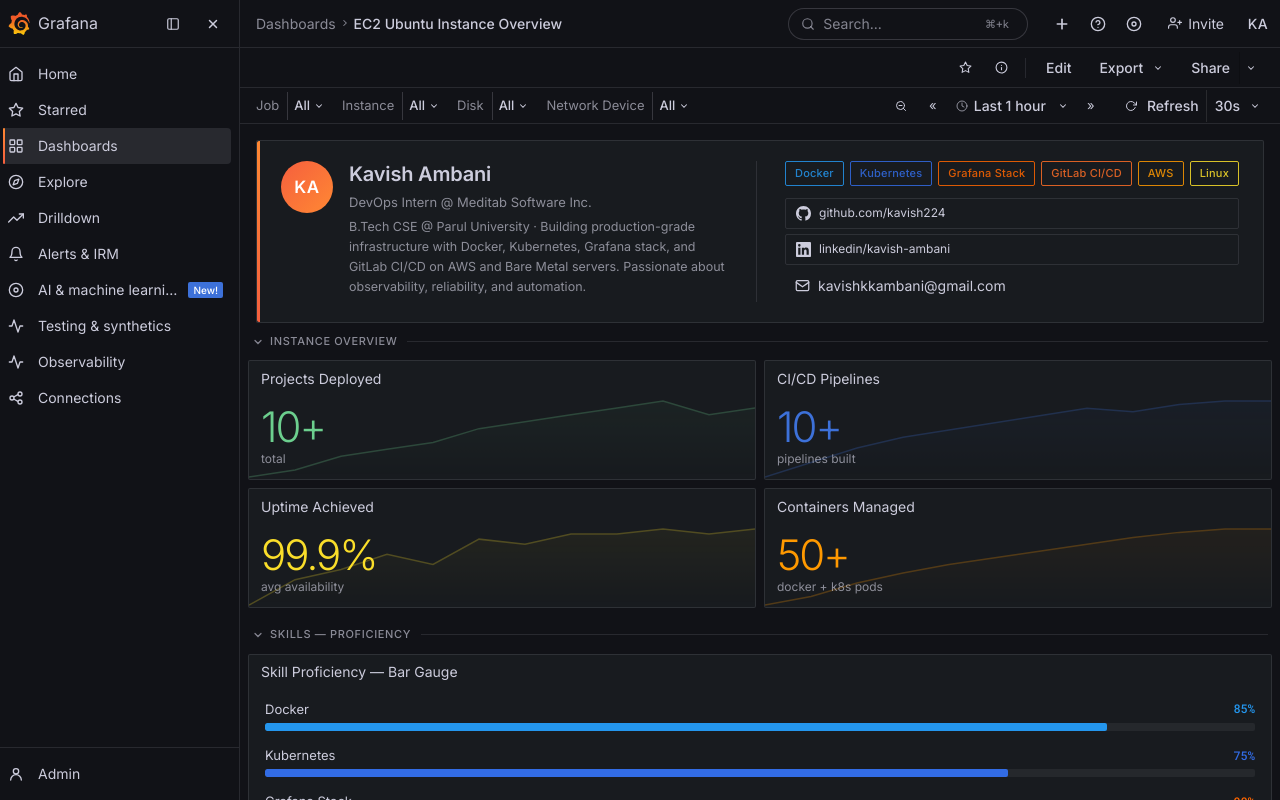
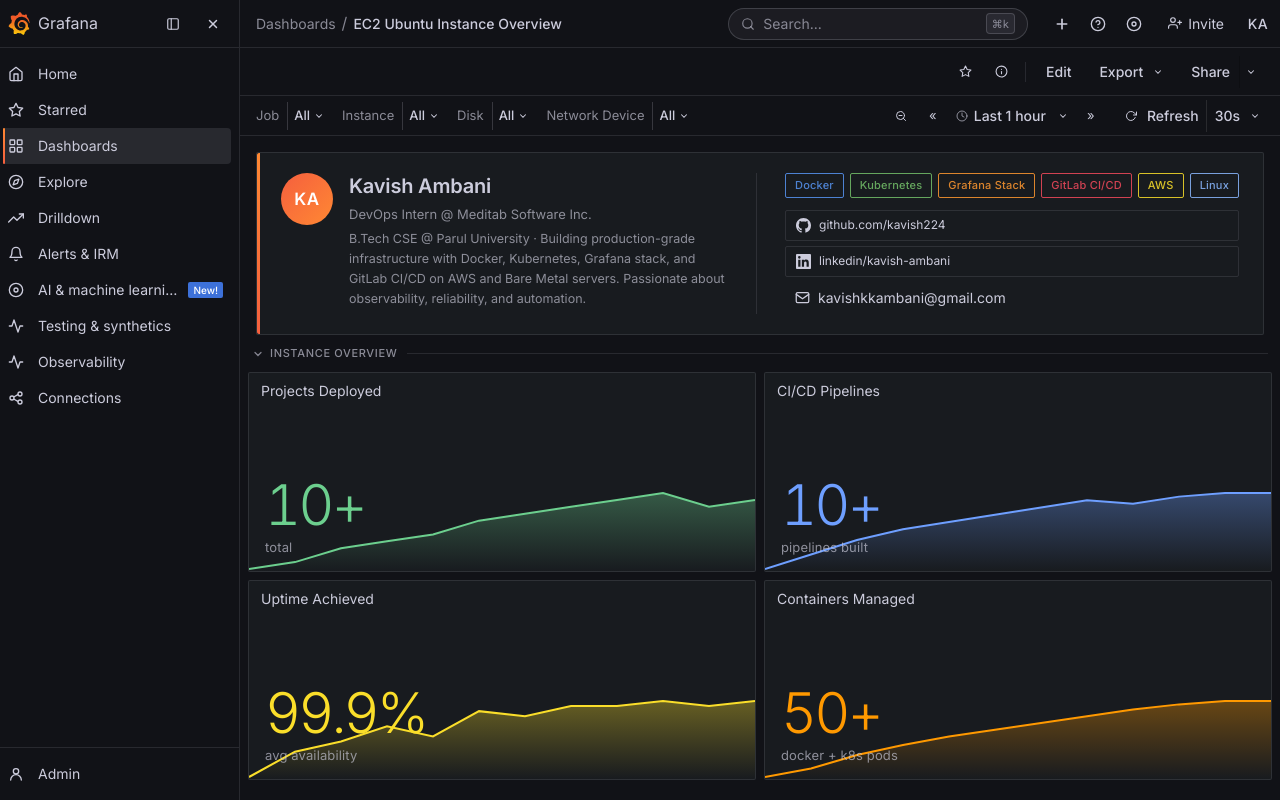
Before and after one commit to kavish224/kavishambani.in, a Next.js app: page / in a window 1280 px wide. Built offline with nearby package versions, Linux system fonts and the light colour scheme.

Commit message:
feat: Refine Grafana dashboard UI by adjusting sparkline and gauge styles, removing stat counter animation, updating topbar elements, and aligning data colors with Grafana palettes.

```diff
--- a/src/components/grafana/GrafanaDashboard.tsx
+++ b/src/components/grafana/GrafanaDashboard.tsx
@@ -92,36 +92,26 @@
     <svg ref={svgRef} width="100%" height={h} viewBox={`0 0 ${w} ${h}`} preserveAspectRatio="none">
       <defs>
         <linearGradient id={gid} x1="0" y1="0" x2="0" y2="1">
-          <stop offset="0%" stopColor={color} stopOpacity={areaMode ? 0.2 : 0.12} />
+          {/* Real Grafana stat sparkline: area fill ~0.35 at top, 0 at bottom */}
+          <stop offset="0%" stopColor={color} stopOpacity={areaMode ? 0.35 : 0.15} />
           <stop offset="100%" stopColor={color} stopOpacity={0} />
         </linearGradient>
       </defs>
       <polygon points={area} fill={`url(#${gid})`} />
-      <polyline points={line} fill="none" stroke={color} strokeWidth="1.5" />
+      {/* Line at full opacity — container no longer dims it */}
+      <polyline points={line} fill="none" stroke={color} strokeWidth={areaMode ? 2 : 1.5} />
     </svg>
   );
 }
 
 // ══════════════════════════════════════════════════════════════
-// COUNT-UP
+// STAT VALUE — real Grafana shows values instantly, no animation
 // ══════════════════════════════════════════════════════════════
 function Counter({ to, suffix = "", color }: { to: number; suffix?: string; color: string }) {
-  const [v, setV] = useState(0);
   const isFloat = String(to).includes(".");
-  useEffect(() => {
-    const dur = 1200, start = performance.now();
-    let raf: number;
-    const tick = (now: number) => {
-      const p = Math.min((now - start) / dur, 1);
-      setV((1 - Math.pow(1 - p, 3)) * to);
-      if (p < 1) raf = requestAnimationFrame(tick);
-    };
-    raf = requestAnimationFrame(tick);
-    return () => cancelAnimationFrame(raf);
-  }, [to]);
   return (
     <span className="gf-stat__val" style={{ color }}>
-      {isFloat ? v.toFixed(1) : Math.round(v)}{suffix}
+      {isFloat ? to.toFixed(1) : to}{suffix}
     </span>
   );
 }
@@ -300,7 +290,7 @@
             {/* Breadcrumb */}
             <nav className="gf-topbar__breadcrumb" aria-label="Breadcrumb">
               <span className="gf-topbar__crumb">Dashboards</span>
-              <span className="gf-topbar__sep">{ic.chevR}</span>
+              <span className="gf-topbar__sep">/</span>
               <span className="gf-topbar__current">EC2 Ubuntu Instance Overview</span>
             </nav>
 
@@ -308,7 +298,7 @@
             <div className="gf-topbar__search" role="search" aria-label="Search Grafana">
               <span className="gf-topbar__search-icon">{ic.search}</span>
               <span className="gf-topbar__search-txt">Search...</span>
-              <span className="gf-topbar__search-kbd">⌘+k</span>
+              <span className="gf-topbar__search-kbd">⌘k</span>
             </div>
 
             {/* Right icons */}
@@ -518,7 +508,7 @@
                           <span className="gf-gauge-row__pct" style={{ color: s.color }}>{s.pct}%</span>
                         </div>
                         <div className="gf-gauge-row__track">
-                          <div className="gf-gauge-row__fill" style={{ width: `${s.pct}%`, background: s.color }} />
+                          <div className="gf-gauge-row__fill" style={{ ['--bar-w' as string]: `${s.pct}%`, background: s.color } as React.CSSProperties} />
                         </div>
                       </div>
                     ))}
--- a/src/components/grafana/data.ts
+++ b/src/components/grafana/data.ts
@@ -13,21 +13,23 @@
 };
 
 export const STATS = [
-  { label: "Projects Deployed", sublabel: "total", value: 10, color: "var(--gf-green)", suffix: "+" },
-  { label: "CI/CD Pipelines", sublabel: "pipelines built", value: 10, color: "var(--gf-blue)", suffix: "+" },
-  { label: "Uptime Achieved", sublabel: "avg availability", value: 99.9, color: "var(--gf-yellow)", suffix: "%" },
-  { label: "Containers Managed", sublabel: "docker + k8s pods", value: 50, color: "var(--gf-orange)", suffix: "+" },
+  // Exact Grafana palette.ts: greenDarkText, blueDarkText, fade2a (yellow), orangeDarkMain
+  { label: "Projects Deployed", sublabel: "total", value: 10, color: "#6ccf8e", suffix: "+" },
+  { label: "CI/CD Pipelines", sublabel: "pipelines built", value: 10, color: "#6e9fff", suffix: "+" },
+  { label: "Uptime Achieved", sublabel: "avg availability", value: 99.9, color: "#fade2a", suffix: "%" },
+  { label: "Containers Managed", sublabel: "docker + k8s pods", value: 50, color: "#ff9900", suffix: "+" },
 ];
 
 export const SKILLS = [
-  { name: "Docker", pct: 85, color: "#2496ed" },
-  { name: "Kubernetes", pct: 75, color: "#326ce5" },
-  { name: "Grafana Stack", pct: 90, color: "#ff6600" },
-  { name: "GitLab CI/CD", pct: 80, color: "#fc6d26" },
-  { name: "AWS", pct: 70, color: "#ff9900" },
-  { name: "Linux", pct: 85, color: "#fade2a" },
-  { name: "Prometheus", pct: 80, color: "#e6522c" },
-  { name: "Bash / Python", pct: 70, color: "#b877d9" },
+  // Colors from Grafana's classic visualization palette (palette-classic series)
+  { name: "Docker", pct: 85, color: "#5794F2" }, // classic blue series 5
+  { name: "Kubernetes", pct: 75, color: "#73BF69" }, // classic green series 2
+  { name: "Grafana Stack", pct: 90, color: "#FF9830" }, // Grafana brand orange
+  { name: "GitLab CI/CD", pct: 80, color: "#F2495C" }, // classic red series 4
+  { name: "AWS", pct: 70, color: "#FADE2A" }, // classic yellow series 1
+  { name: "Linux", pct: 85, color: "#8AB8FF" }, // classic light-blue series 6
+  { name: "Prometheus", pct: 80, color: "#FF780A" }, // orangeDarkText (Prometheus red-orange)
+  { name: "Bash / Python", pct: 70, color: "#B877D9" }, // classic purple series 7
 ];
 
 export const PROJECTS = [
@@ -44,14 +46,14 @@
   {
     date: "July 2025 — Present",
     role: "DevOps Intern",
-    org: "Meditab Software Inc.",
+    org: "Meditab Software Inc., Ahmedabad, Gujarat",
     desc: "Docker, Kubernetes, Grafana stack monitoring, GitLab CI/CD pipelines, AWS cloud infrastructure. Building and maintaining production-grade deployment workflows.",
     status: "active" as const,
   },
   {
     date: "2022 — 2026",
     role: "B.Tech Computer Science",
-    org: "Parul University, Gujarat",
+    org: "Parul University, Vadodara, Gujarat",
     desc: "Linux fundamentals, networking, Bash/Python scripting, Git version control, DSA, full-stack development.",
     status: "done" as const,
   },
--- a/src/components/grafana/grafana.css
+++ b/src/components/grafana/grafana.css
@@ -8,67 +8,70 @@
 
 /* ─── Exact design tokens from Grafana source ─── */
 .gf-root {
-  /*
-    palette.ts:
-    gray05: #111217  → background.canvas
-    gray10: #181b1f  → background.primary
-    gray15: #22252b  → background.secondary / elevated
-    gray25: #2c3235
-    whiteBase = "204, 204, 220"
-  */
+  /* Exact Grafana palette.ts dark theme values */
   --gf-canvas: #111217;
   --gf-bg: #181b1f;
   --gf-bg-sec: #22252b;
   --gf-bg-elev: #22252b;
 
-  /*
-    border.weak   = rgba(204,204,220, 0.12)
-    border.medium = rgba(204,204,220, 0.20)
-    border.strong = rgba(204,204,220, 0.30)
-  */
   --gf-border-weak: rgba(204, 204, 220, 0.12);
   --gf-border-med: rgba(204, 204, 220, 0.20);
   --gf-border-strong: rgba(204, 204, 220, 0.30);
 
-  /*
-    text.primary   = rgb(204,204,220)
-    text.secondary = rgba(204,204,220, 0.65)
-    text.disabled  = rgba(204,204,220, 0.61)
-    text.link      = #6e9fff  (blueDarkText)
-  */
   --gf-text: rgb(204, 204, 220);
   --gf-text-sec: rgba(204, 204, 220, 0.65);
   --gf-text-dis: rgba(204, 204, 220, 0.61);
   --gf-text-link: #6e9fff;
 
-  /*
-    action.hover    = rgba(204,204,220, 0.16)
-    action.selected = rgba(204,204,220, 0.12)
-    action.focus    = rgba(204,204,220, 0.16)
-  */
   --gf-hover: rgba(204, 204, 220, 0.16);
   --gf-selected: rgba(204, 204, 220, 0.12);
 
-  /*
-    Primary blue  = #3d71d9  (blueDarkMain)
-    Success green = #1a7f4b  (greenDarkMain) / text: #6ccf8e
-    Error  red    = #d10e5c  / text: #ff5286
-    Warning orange= #ff9900  (orangeDarkMain)
-    Brand gradient vertical: linear-gradient(0.01deg, #F55F3E 0.01%, #FF8833 99.99%)
-    Brand gradient horiz:    linear-gradient(270deg, #F55F3E 0%, #FF8833 100%)
-  */
+  /* palette.ts exact values */
   --gf-blue: #3d71d9;
+  /* blueDarkMain */
   --gf-blue-text: #6e9fff;
+  /* blueDarkText */
   --gf-green: #6ccf8e;
+  /* greenDarkText */
+  --gf-green-main: #1a7f4b;
+  /* greenDarkMain */
   --gf-red: #ff5286;
+  /* redDarkText */
+  --gf-red-main: #d10e5c;
+  /* redDarkMain */
   --gf-orange: #ff9900;
+  /* orangeDarkMain */
+  --gf-orange-text: #fbad37;
+  /* orangeDarkText */
   --gf-yellow: #fade2a;
+  /* palette yellow */
   --gf-purple: #b877d9;
+  /* visualization series 7 */
   --gf-cyan: #8ab8ff;
+  /* visualization series 6 / light blue */
+
+  /* Grafana classic visualization palette (palette-classic, series 0–7) */
+  --gf-series0: #7EB26D;
+  /* pale green */
+  --gf-series1: #EAB839;
+  /* mustard */
+  --gf-series2: #6ED0E0;
+  /* light blue */
+  --gf-series3: #EF843C;
+  /* orange */
+  --gf-series4: #E24D42;
+  /* red */
+  --gf-series5: #1F78C1;
+  /* ocean blue */
+  --gf-series6: #BA43A9;
+  /* purple */
+  --gf-series7: #705DA0;
+  /* dark purple */
+
   --gf-brand: linear-gradient(0.01deg, #F55F3E 0.01%, #FF8833 99.99%);
   --gf-brand-h: linear-gradient(270deg, #F55F3E 0%, #FF8833 100%);
 
-  /* Typography — from createTypography.ts */
+  /* Typography */
   --gf-font: 'Inter', 'Helvetica', 'Arial', sans-serif;
   --gf-font-mono: 'Roboto Mono', monospace;
 
@@ -77,7 +80,6 @@
   color: var(--gf-text);
   font-size: 14px;
   line-height: 1.5714;
-  /* 22/14 — exact from createTypography */
   -webkit-font-smoothing: antialiased;
   -moz-osx-font-smoothing: grayscale;
   box-sizing: border-box;
@@ -169,6 +171,7 @@
   color: var(--gf-text-sec);
   white-space: nowrap;
   cursor: pointer;
+  font-weight: 400;
 }
 
 .gf-topbar__crumb:hover {
@@ -176,11 +179,15 @@
   text-decoration: underline;
 }
 
+/* Real Grafana uses "/" as breadcrumb separator, not a chevron icon */
 .gf-topbar__sep {
   display: flex;
   align-items: center;
   color: var(--gf-text-dis);
   flex-shrink: 0;
+  font-size: 16px;
+  margin: 0 2px;
+  user-select: none;
 }
 
 .gf-topbar__current {
@@ -192,17 +199,17 @@
   text-overflow: ellipsis;
 }
 
-/* Search — centered, flexible */
+/* Search — real Grafana: 300px wide, subtle bg, ⌘k shortcut as kbd chip */
 .gf-topbar__search {
   display: flex;
   align-items: center;
   gap: 8px;
-  width: 240px;
-  max-width: 360px;
+  width: 300px;
+  max-width: 400px;
   height: 32px;
   padding: 0 12px;
   margin: 0 8px;
-  background: var(--gf-canvas);
+  background: rgba(204, 204, 220, 0.06);
   border: 1px solid var(--gf-border-med);
   border-radius: 32px;
   cursor: text;
@@ -212,7 +219,7 @@
 
 .gf-topbar__search:hover {
   border-color: var(--gf-border-strong);
-  background: var(--gf-bg-sec);
+  background: rgba(204, 204, 220, 0.09);
 }
 
 .gf-topbar__search-icon {
@@ -227,12 +234,15 @@
   flex: 1;
 }
 
+/* ⌘k styled as keyboard chip, matching real Grafana */
 .gf-topbar__search-kbd {
   font-family: var(--gf-font-mono);
   font-size: 11px;
   color: var(--gf-text-dis);
-  background: transparent;
-  padding: 1px 6px;
+  background: rgba(204, 204, 220, 0.08);
+  border: 1px solid var(--gf-border-med);
+  border-radius: 4px;
+  padding: 1px 5px;
   white-space: nowrap;
   letter-spacing: 0;
   line-height: 1.6;
@@ -526,8 +536,8 @@
 .gf-toolbar {
   display: flex;
   align-items: center;
-  height: 40px;
-  min-height: 40px;
+  height: 48px;
+  min-height: 48px;
   padding: 0 16px;
   border-bottom: 1px solid var(--gf-border-weak);
   background: var(--gf-canvas);
@@ -628,7 +638,7 @@
 .gf-ctrlbar {
   display: flex;
   align-items: center;
-  min-height: 36px;
+  min-height: 40px;
   padding: 0 8px;
   border-bottom: 1px solid var(--gf-border-weak);
   background: var(--gf-canvas);
@@ -962,25 +972,61 @@
   flex-direction: column;
   overflow: hidden;
   position: relative;
+  /* Grafana 11 panel entrance: opacity+translateY, 200ms, ease-out */
   opacity: 0;
-  animation: gfIn 0.2s ease forwards;
-  transition: border-color 0.15s;
+  animation: gfPanelIn 200ms cubic-bezier(0.4, 0, 0.2, 1) forwards;
+  transition: border-color 0.15s, box-shadow 0.15s;
 }
 
 .gf-panel:hover {
   border-color: var(--gf-border-med);
-}
-
-@keyframes gfIn {
+  box-shadow: 0 0 0 1px rgba(204, 204, 220, 0.04);
+}
+
+/* Grafana source: PanelChrome animates with a short fade+slide from y:4px */
+@keyframes gfPanelIn {
   from {
     opacity: 0;
-    transform: translateY(3px);
+    transform: translateY(4px);
   }
 
   to {
     opacity: 1;
     transform: translateY(0);
   }
+}
+
+/* Stagger delays — Grafana staggers panels by 50ms increments */
+.gf-panel:nth-child(1) {
+  animation-delay: 0ms;
+}
+
+.gf-panel:nth-child(2) {
+  animation-delay: 50ms;
+}
+
+.gf-panel:nth-child(3) {
+  animation-delay: 100ms;
+}
+
+.gf-panel:nth-child(4) {
+  animation-delay: 150ms;
+}
+
+.gf-panel:nth-child(5) {
+  animation-delay: 200ms;
+}
+
+.gf-panel:nth-child(6) {
+  animation-delay: 250ms;
+}
+
+.gf-panel:nth-child(7) {
+  animation-delay: 300ms;
+}
+
+.gf-panel:nth-child(8) {
+  animation-delay: 350ms;
 }
 
 /* Panel header — 36px */
@@ -1121,23 +1167,23 @@
 }
 
 .gf-h-stat {
-  height: 120px;
+  height: 200px;
 }
 
 .gf-h-gauge {
-  height: 288px;
+  height: 320px;
 }
 
 .gf-h-md {
-  height: 220px;
+  height: 260px;
 }
 
 .gf-h-xl {
-  height: 340px;
+  height: 380px;
 }
 
 .gf-h-logs {
-  height: 360px;
+  height: 420px;
 }
 
 
@@ -1154,7 +1200,8 @@
   inset: 0;
   display: flex;
   align-items: flex-end;
-  opacity: 0.25;
+  /* No container opacity — line stroke stays full opacity like real Grafana.
+     The area fill softness is controlled by SVG gradient stopOpacity in Sparkline. */
 }
 
 .gf-stat__bg>svg {
@@ -1168,21 +1215,24 @@
   flex-direction: column;
   align-items: flex-start;
   justify-content: flex-end;
-  padding: 0 12px 10px;
-}
-
+  padding: 0 16px 14px;
+}
+
+/* Grafana stat value: Inter 300 weight, large, tight tracking — matches BigValue component */
 .gf-stat__val {
-  font-size: 42px;
+  font-size: 56px;
   font-weight: 300;
   line-height: 1;
-  letter-spacing: -2px;
-  margin-bottom: 2px;
+  letter-spacing: -3px;
+  margin-bottom: 4px;
+  font-variant-numeric: tabular-nums;
 }
 
 .gf-stat__sub {
-  font-size: 12px;
+  font-size: 13px;
   color: var(--gf-text-sec);
   font-weight: 400;
+  letter-spacing: 0.01em;
 }
 
 
@@ -1224,14 +1274,30 @@
 .gf-gauge-row__track {
   height: 8px;
   border-radius: 2px;
+  /* Grafana bar gauge track uses a very subtle background */
   background: rgba(204, 204, 220, 0.07);
   overflow: hidden;
-}
-
+  position: relative;
+}
+
+/* Bar gauge fill — animates from 0 to target width on mount, matching Grafana's easing */
 .gf-gauge-row__fill {
   height: 100%;
   border-radius: 2px;
-  transition: width 0.6s ease;
+  width: 0;
+  animation: gfBarFill 800ms cubic-bezier(0.23, 1, 0.32, 1) forwards;
+  animation-delay: 300ms;
+  /* wait for panel fade-in before bars start */
+}
+
+@keyframes gfBarFill {
+  from {
+    width: 0;
+  }
+
+  to {
+    width: var(--bar-w, 100%);
+  }
 }
 
 
@@ -1308,6 +1374,53 @@
   border-bottom: 1px solid rgba(204, 204, 220, 0.04);
   cursor: pointer;
   transition: background 0.06s;
+  /* Grafana log rows fade in from left-offset like real Loki log viewer */
+  animation: gfLogRowIn 180ms ease both;
+}
+
+/* Each row staggers by 25ms — capped at 20 rows to avoid long delays */
+.gf-log-row:nth-child(1) {
+  animation-delay: 50ms;
+}
+
+.gf-log-row:nth-child(2) {
+  animation-delay: 75ms;
+}
+
+.gf-log-row:nth-child(3) {
+  animation-delay: 100ms;
+}
+
+.gf-log-row:nth-child(4) {
+  animation-delay: 125ms;
+}
+
+.gf-log-row:nth-child(5) {
+  animation-delay: 150ms;
+}
+
+.gf-log-row:nth-child(6) {
+  animation-delay: 175ms;
+}
+
+.gf-log-row:nth-child(7) {
+  animation-delay: 200ms;
+}
+
+.gf-log-row:nth-child(8) {
+  animation-delay: 225ms;
+}
+
+@keyframes gfLogRowIn {
+  from {
+    opacity: 0;
+    transform: translateX(-6px);
+  }
+
+  to {
+    opacity: 1;
+    transform: translateX(0);
+  }
 }
 
 .gf-log-row:hover {
@@ -1631,15 +1744,36 @@
 }
 
 .gf-sh-seg--up {
-  background: var(--gf-green);
+  background: var(--gf-green-main);
+  /* Grafana uses greenDarkMain for the state history "up" fill */
+  animation: gfSegIn 400ms cubic-bezier(0.4, 0, 0.2, 1) both;
 }
 
 .gf-sh-seg--partial {
   background: var(--gf-yellow);
+  animation: gfSegIn 400ms cubic-bezier(0.4, 0, 0.2, 1) both;
 }
 
 .gf-sh-seg--down {
-  background: var(--gf-red);
+  background: var(--gf-red-main);
+  animation: gfSegIn 400ms cubic-bezier(0.4, 0, 0.2, 1) both;
+}
+
+/* Stagger each segment so they appear in sequence left→right */
+.gf-sh-seg:nth-child(n) {
+  animation-delay: calc(var(--seg-i, 0) * 8ms + 200ms);
+}
+
+@keyframes gfSegIn {
+  from {
+    opacity: 0;
+    transform: scaleY(0.4);
+  }
+
+  to {
+    opacity: 1;
+    transform: scaleY(1);
+  }
 }
 
 .gf-sh-pct {
```
